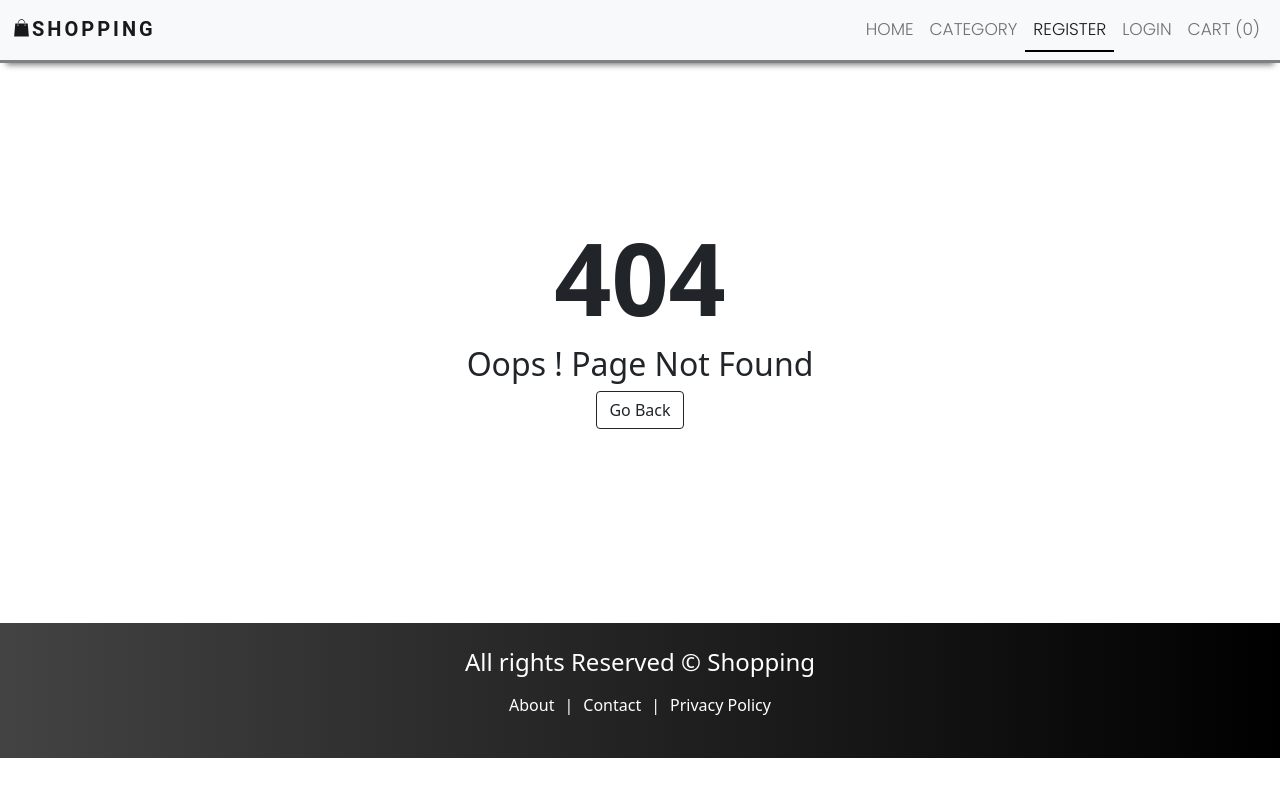
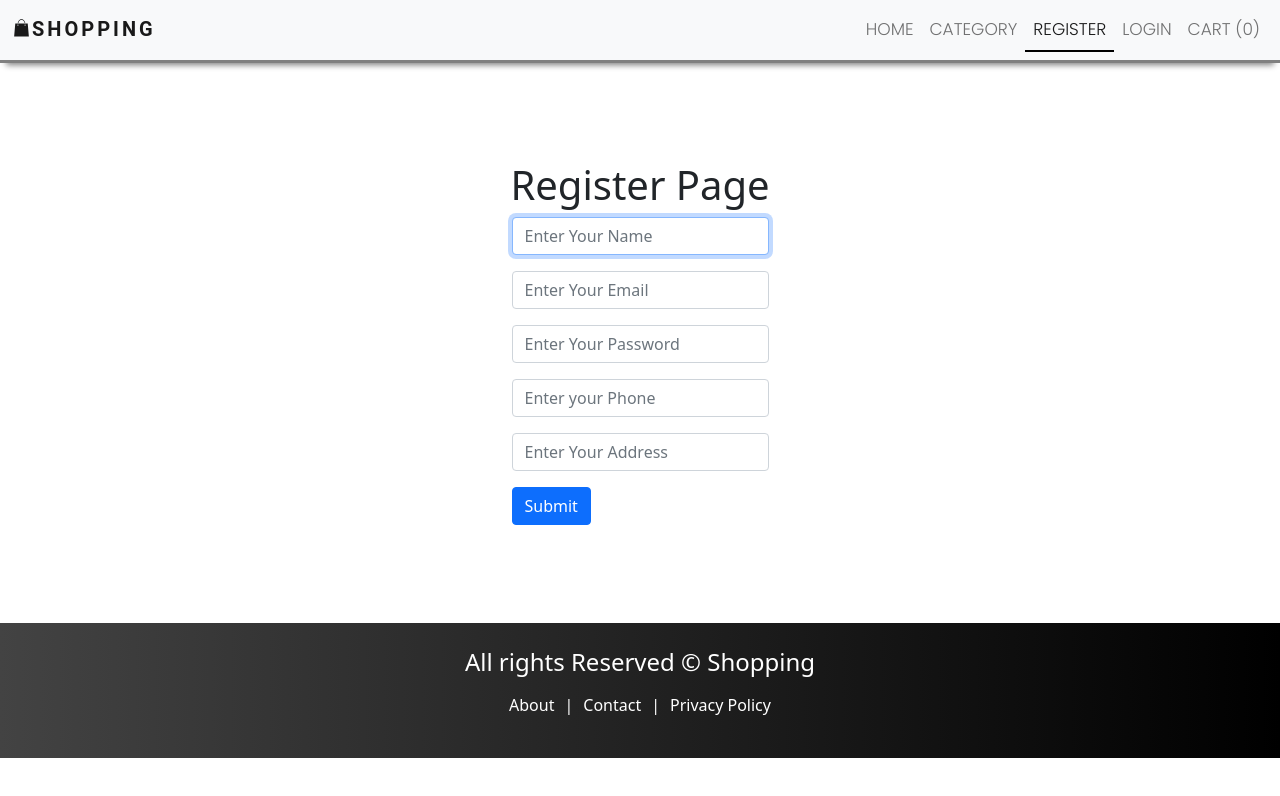
Before and after one commit to sanskar-23/Shopping, a React (Create React App) app in the folder client/: page /register in a window 1280 px wide. Before the commit this address had no page. Shown: the top 796 px of the page. Built offline with nearby package versions, Linux system fonts and the light colour scheme; a web font is replaced by a local one.

Commit message:
Created Register Page

```diff
--- a/client/src/App.js
+++ b/client/src/App.js
@@ -4,12 +4,14 @@
 import Contact from "./pages/Contact";
 import Policy from "./pages/Policy";
 import Pagenotfound from "./pages/Pagenotfound";
+import Register from "./pages/Auth/Register";
 
 function App() {
   return (
     <>
       <Routes>
         <Route path="/" element={<HomePage />} />
+        <Route path="/register" element={<Register />} />
         <Route path="/about" element={<About />} />
         <Route path="/contact" element={<Contact />} />
         <Route path="/policy" element={<Policy />} />
--- a/client/src/index.css
+++ b/client/src/index.css
@@ -105,3 +105,13 @@
   align-items: center;
   justify-content: center;
 }
+
+/* =============== REGISTER PAGE ================== */
+
+.register {
+  display: flex;
+  align-items: center;
+  justify-content: center;
+  height: 70vh;
+  flex-direction: column;
+}
--- /dev/null
+++ b/client/src/pages/Auth/Register.jsx
@@ -0,0 +1,65 @@
+import React from "react";
+import Layout from "../../components/Layout/Layout";
+
+const Register = () => {
+  return (
+    <Layout title={"Register Page - Shopping"}>
+      <div className="register">
+        <h1>Register Page</h1>
+        <form>
+          <div className="mb-3">
+            <input
+              type="text"
+              className="form-control"
+              id="exampleInputEmail1"
+              placeholder="Enter Your Name"
+              required
+              autoFocus
+            />
+          </div>
+          <div className="mb-3">
+            <input
+              type="email"
+              className="form-control"
+              id="exampleInputEmail1"
+              placeholder="Enter Your Email"
+              required
+            />
+          </div>
+          <div className="mb-3">
+            <input
+              type="password"
+              className="form-control"
+              id="exampleInputPassword1"
+              placeholder="Enter Your Password"
+              required
+            />
+          </div>
+          <div className="mb-3">
+            <input
+              type="text"
+              className="form-control"
+              id="exampleInputPassword1"
+              placeholder="Enter your Phone"
+              required
+            />
+          </div>
+          <div className="mb-3">
+            <input
+              type="text"
+              className="form-control"
+              id="exampleInputPassword1"
+              placeholder="Enter Your Address"
+              required
+            />
+          </div>
+          <button type="submit" className="btn btn-primary">
+            Submit
+          </button>
+        </form>
+      </div>
+    </Layout>
+  );
+};
+
+export default Register;
```
